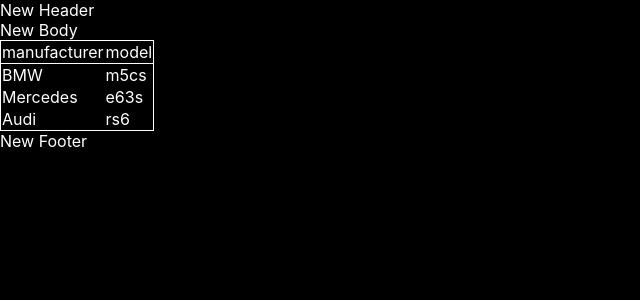
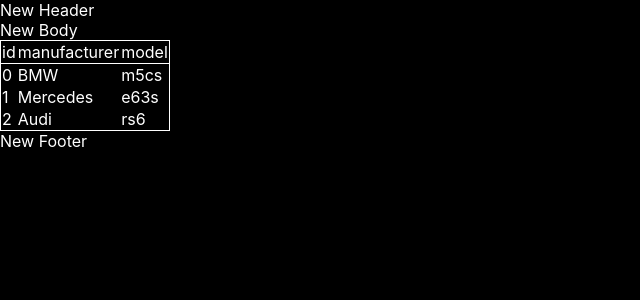
Before and after one commit to alexBasrike/micro-tasks, a React (Create React App) app: page / in a window 1280 px wide. Shown: the top 300 px of the page, without its empty margins (0-640 px from the left). Built offline with nearby package versions, Linux system fonts and the light colour scheme.

Commit message:
added index

```diff
--- a/src/site/Cars.tsx
+++ b/src/site/Cars.tsx
@@ -21,6 +21,7 @@ export const Cars = (props: TopCarsPropsType) => {
             <table>
                 <thead>
                 <tr>
+                    <td>id</td>
                     <td>manufacturer</td>
                     <td>model</td>
                 </tr>
@@ -29,6 +30,7 @@ export const Cars = (props: TopCarsPropsType) => {
                 {props.topCars.map((el, index) => {
                     return (
                         <tr>
+                            <td>{index}</td>
                             <td>{el.manufacturer}</td>
                             <td>{el.model}</td>
                         </tr>
```
